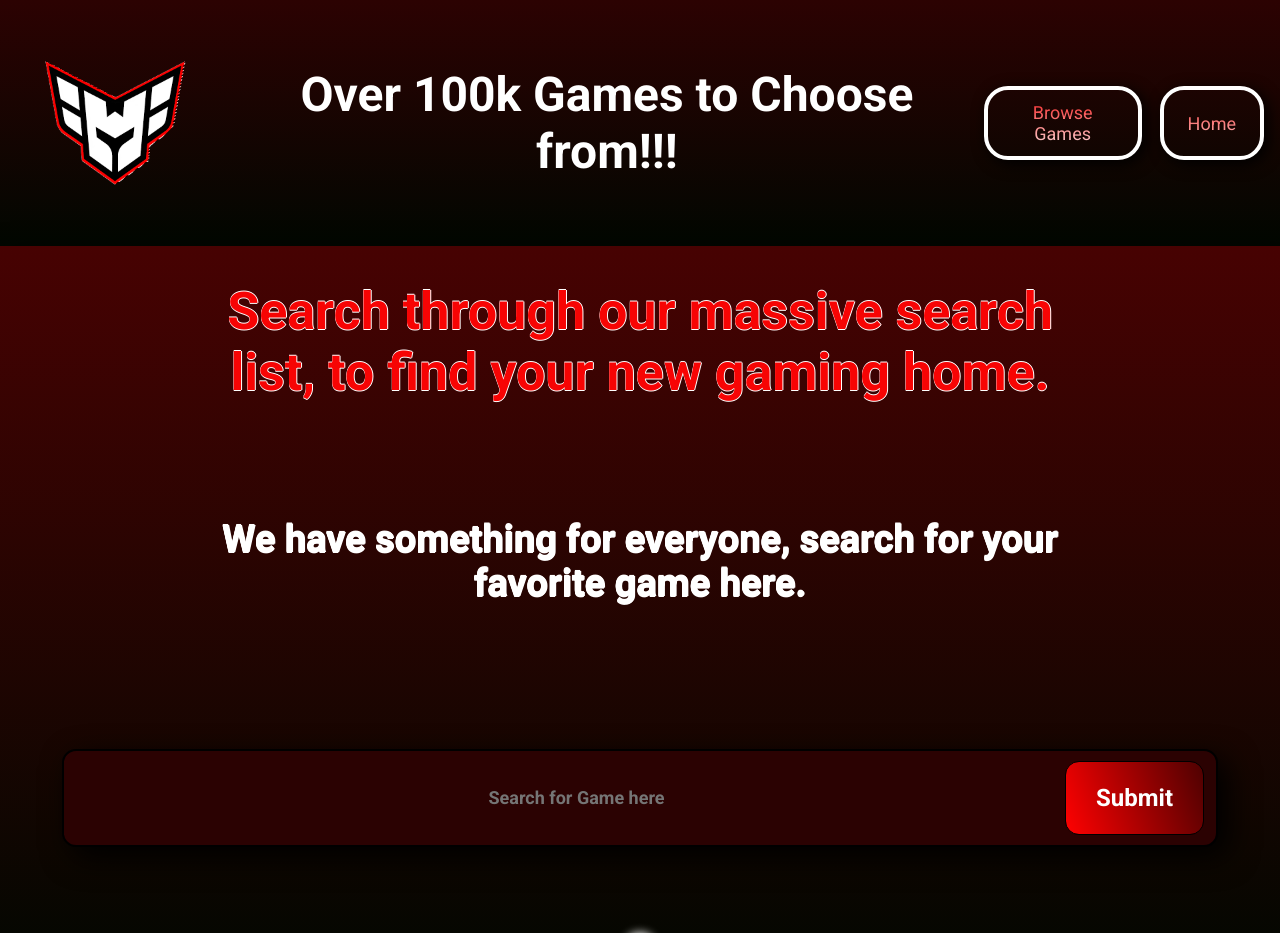
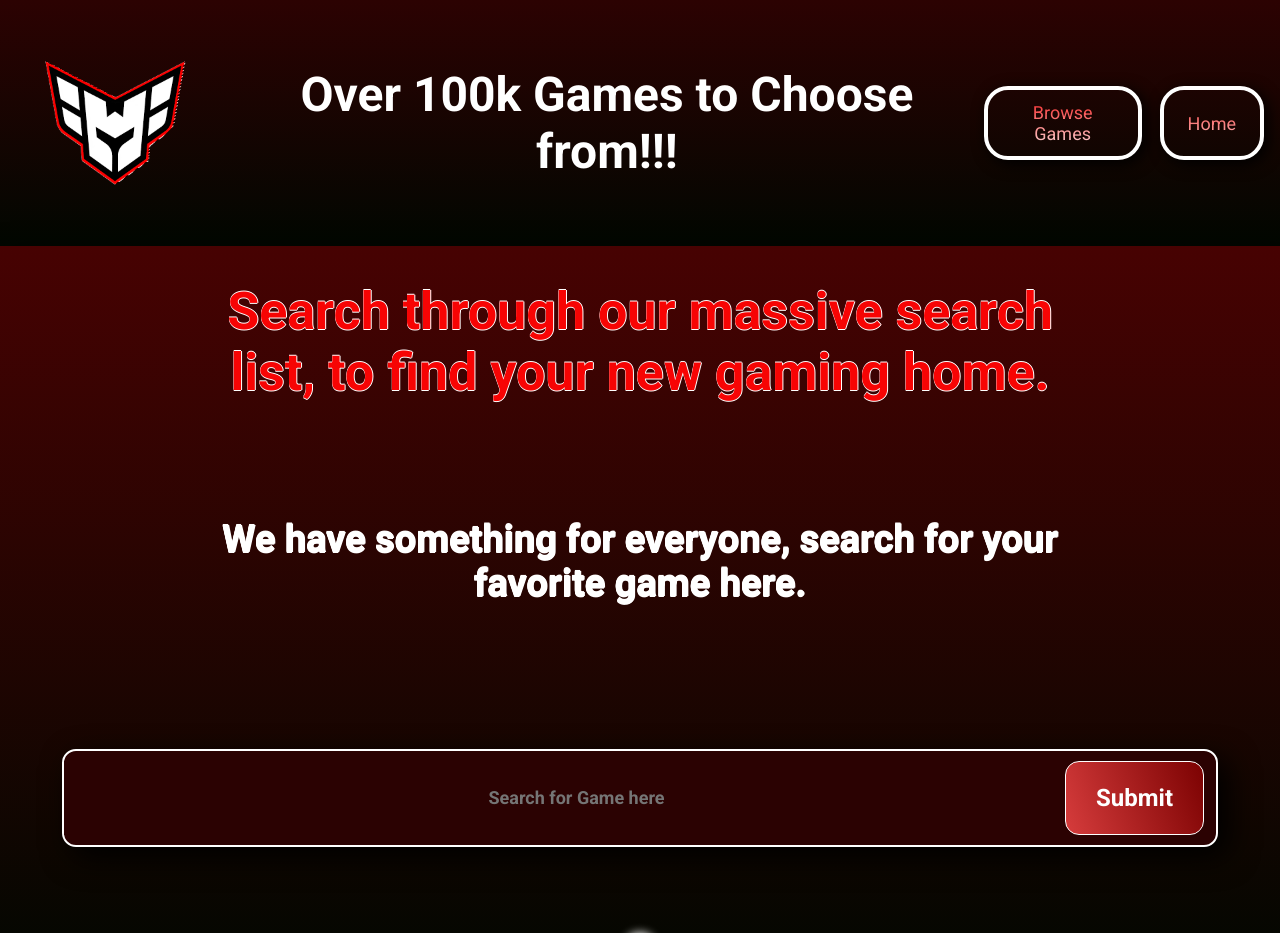
Before and after one commit to Wesman687/game-search-react, a React (Create React App) app: page /games in a window 1280 px wide. Shown: the top 933 px of the page. Built offline with nearby package versions, Linux system fonts and the light colour scheme; no server answers.

Commit message:
updating graphics

```diff
--- a/src/App.css
+++ b/src/App.css
@@ -392,7 +392,7 @@ Search area
 
     box-shadow: rgb(0, 0, 0) 10px 10px 30px .2px;
     width: 90%;
-    border: 2px solid black;
+    border: 2px solid white;
     border-radius: 14px;
     background-color: #2b0202;
     display: flex;
@@ -429,8 +429,8 @@ Search area
     margin-right: 12px;
     color: #fff;
     font-weight: bold;
-    background: linear-gradient(70deg, rgb(255, 1, 1), rgb(78, 1, 1));
-    border: 1px solid black;
+    background: linear-gradient(70deg, rgb(214, 60, 60), rgb(124, 2, 2));
+    border: 1px solid white;
     cursor: pointer;
 }
 .submit__btn:hover {
```
